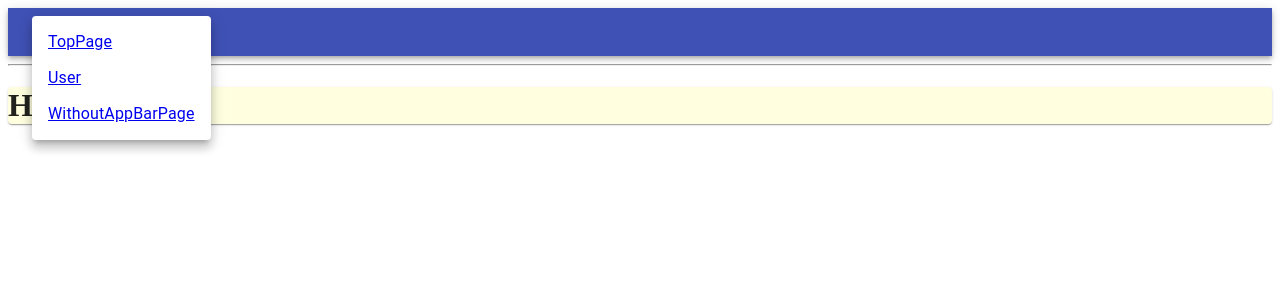
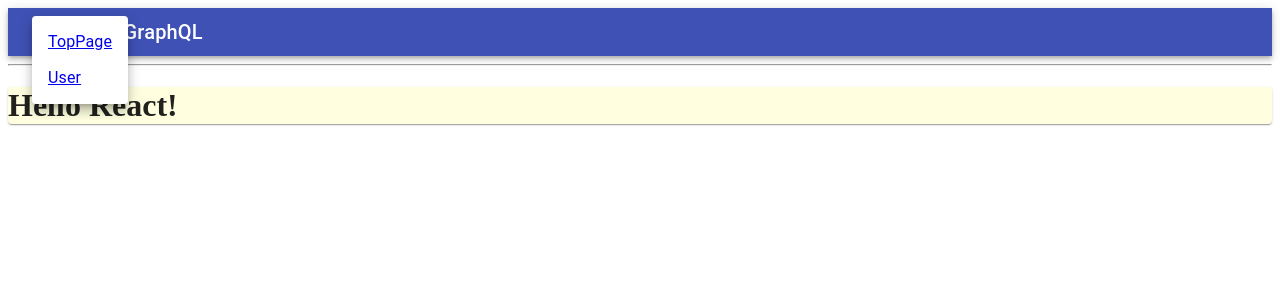
Before and after one commit to akiumikin/study_graph_ql_in_d_gourp_front, a React app in the folder react_app/: page / in a window 1280 px wide. Both pictures are taken after a click on the button 64 px from the left and 32 px from the top of the page. Shown: the top 300 px of the page. Built offline with nearby package versions, Linux system fonts and the light colour scheme; the HTML template or start-up script is replaced by a standard one.

Commit message:
componentの読み込みでエラーになっていたので、一旦直書きに変更

```diff
--- a/react_app/src/appBar.tsx
+++ b/react_app/src/appBar.tsx
@@ -1,5 +1,6 @@
 // react
 import * as React from 'react';
+import { Link } from 'react-router-dom';
 
 // @material-ui
 import AppBar from '@material-ui/core/AppBar';
@@ -8,9 +9,7 @@ import Typography from '@material-ui/core/Typography';
 import MenuIcon from '@material-ui/icons/Menu';
 import Button from '@material-ui/core/Button';
 import Menu from '@material-ui/core/Menu';
-
-// components
-import { AppBarItem } from './routeItem';
+import MenuItem from '@material-ui/core/MenuItem';
 
 /**
  * 画面上部のBarのcomponent
@@ -40,7 +39,8 @@ export function MyAppBar() {
             open={Boolean(anchorEl)}
             onClose={handleClose}
           >
-            <AppBarItem handleClose={handleClose}/>
+            <MenuItem onClick={handleClose}><Link to='/'>TopPage</Link></MenuItem>
+            <MenuItem onClick={handleClose}><Link to='/user'>User</Link></MenuItem>
           </Menu>
           <Typography variant="h6" color="inherit">
             MyGraphQL
--- a/react_app/src/routeItem.tsx
+++ b/react_app/src/routeItem.tsx
@@ -1,29 +1,12 @@
 // react
 import * as React from 'react';
-import { Switch, Route, Link } from 'react-router-dom';
-
-// @material-ui
-import MenuItem from '@material-ui/core/MenuItem';
+import { Switch, Route } from 'react-router-dom';
 
 // components for links
 import { TopPage } from './components/TopPage/TopPage';
 import { User } from './components/User/User';
 import { WithoutAppBarPage } from './components/WithoutAppBarPage/WithoutAppBarPage';
 import { NotFound } from './components/others/NotFound';
-
-/**
- * サービスの上部のBarに含まれるリンクを設定
- * @param handleClose リンクのウィンドウを閉じる関数
- */
-export const AppBarItem = (handleClose: any) => {
-  return (
-    <>
-      <MenuItem onClick={handleClose}><Link to='/'>TopPage</Link></MenuItem>
-      <MenuItem onClick={handleClose}><Link to='/user'>User</Link></MenuItem>
-      <MenuItem onClick={handleClose}><Link to='/without_app_bar_page'>WithoutAppBarPage</Link></MenuItem>
-    </>
-  );
-}
 
 /**
  * react内のルーティングの設定
```
Also changed, not shown: react_app/src/components/Base.tsx (+1 -8 lines).
